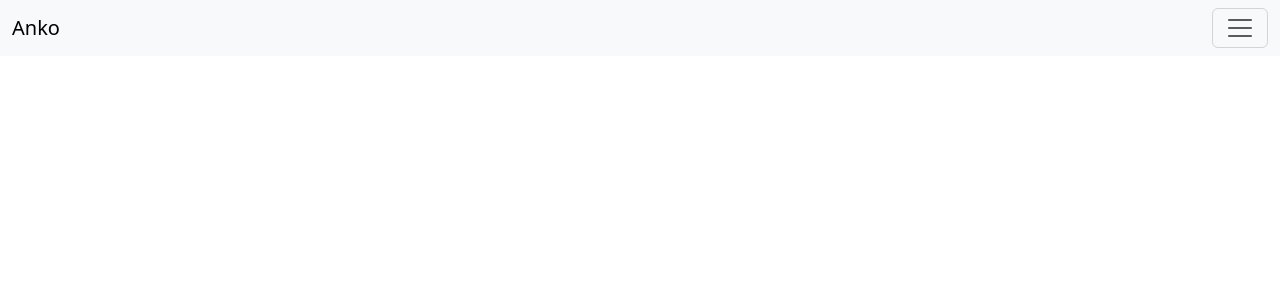
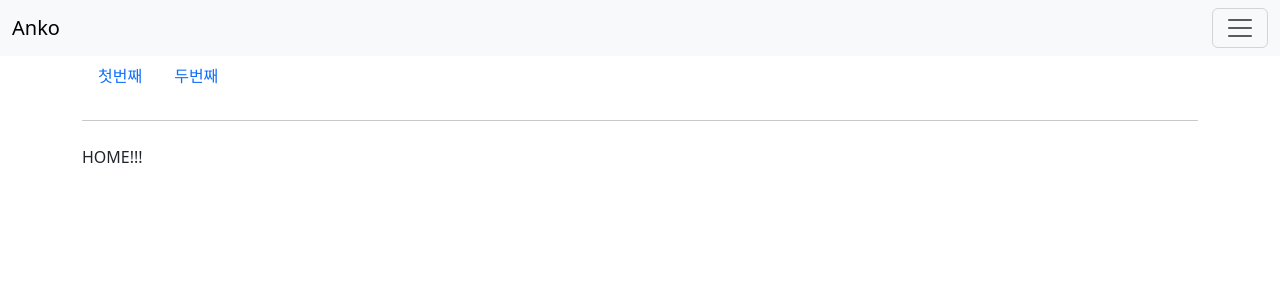
Before and after one commit to anko-developer/vue-reset, a Vue app: page /nested in a window 1280 px wide. Before the commit this address had no page. Shown: the top 300 px of the page. Built offline with nearby package versions, Linux system fonts and the light colour scheme.

Commit message:
router 중첩, props

```diff
--- a/src/api/posts.js
+++ b/src/api/posts.js
@@ -2,35 +2,40 @@ const posts = [
   {
     id: 1,
     title: '제목1',
-    content: '내용',
+    content: '내용111',
     createdAt: '2023-06-22',
   },
   {
     id: 2,
     title: '제목2',
-    content: '내용',
-    createdAt: '2023-06-22',
+    content: '내용22222',
+    createdAt: '2023-06-24',
   },
   {
     id: 3,
     title: '제목3',
-    content: '내용',
-    createdAt: '2023-06-22',
+    content: '내용3333333',
+    createdAt: '2023-06-20',
   },
   {
     id: 4,
     title: '제목4',
-    content: '내용',
-    createdAt: '2023-06-22',
+    content: '내용4',
+    createdAt: '2023-06-28',
   },
   {
     id: 5,
     title: '제목5',
-    content: '내용',
-    createdAt: '2023-06-22',
+    content: '내용5555',
+    createdAt: '2023-06-29',
   },
 ];
 
 export function getPosts() {
   return posts;
 }
+
+export function getPostById(id) {
+  const numberId = parseInt(id);
+  return posts.find(item => item.id === numberId);
+}
--- a/src/layouts/TheHeader.vue
+++ b/src/layouts/TheHeader.vue
@@ -52,6 +52,11 @@
                   글쓰기
                 </button>
               </li>
+              <li class="nav-item">
+                <RouterLink to="/nested" class="nav-link" active-class="active"
+                  >Nested</RouterLink
+                >
+              </li>
             </ul>
             <!-- <form class="d-flex mt-3" role="search">
               <input
--- a/src/router/index.js
+++ b/src/router/index.js
@@ -26,11 +26,39 @@ const routes = [
     path: '/post/:id',
     name: 'PostDetail',
     component: () => import('@/views/posts/PostDetailView.vue'),
+    props: route => ({ id: parseInt(route.params.id) }),
   },
   {
     path: '/post/:id/edit',
     name: 'PostEdit',
     component: () => import('@/views/posts/PostEditView.vue'),
+  },
+  {
+    path: '/:pathMatch(.*)*',
+    name: 'NotFound',
+    component: () => import('@/views/NotFoundView.vue'),
+  },
+  {
+    path: '/nested',
+    name: 'Nested',
+    component: () => import('@/views/nested/NestedView.vue'),
+    children: [
+      {
+        path: '',
+        name: 'NestedHome',
+        component: () => import('@/views/nested/NestedHome.vue'),
+      },
+      {
+        path: 'one',
+        name: 'NestedOne',
+        component: () => import('@/views/nested/NestedOne.vue'),
+      },
+      {
+        path: 'two',
+        name: 'NestedTwo',
+        component: () => import('@/views/nested/NestedTwo.vue'),
+      },
+    ],
   },
 ];
 
--- /dev/null
+++ b/src/views/NotFoundView.vue
@@ -0,0 +1,16 @@
+<template>
+  <div class="text-center py-5">
+    <h1>Error</h1>
+    <h2>404 Not Found</h2>
+    <div>요청한 페이지를 찾을 수 없습니다!</div>
+    <div class="mt-4">
+      <RouterLink to="/">
+        <button class="btn btn-primary">HOME</button>
+      </RouterLink>
+    </div>
+  </div>
+</template>
+
+<script setup></script>
+
+<style lang="scss" scoped></style>
--- /dev/null
+++ b/src/views/nested/NestedHome.vue
@@ -0,0 +1,7 @@
+<template>
+  <div>HOME!!!</div>
+</template>
+
+<script setup></script>
+
+<style lang="scss" scoped></style>
--- /dev/null
+++ b/src/views/nested/NestedOne.vue
@@ -0,0 +1,7 @@
+<template>
+  <div>첫번째</div>
+</template>
+
+<script setup></script>
+
+<style lang="scss" scoped></style>
--- /dev/null
+++ b/src/views/nested/NestedTwo.vue
@@ -0,0 +1,7 @@
+<template>
+  <div>두번째</div>
+</template>
+
+<script setup></script>
+
+<style lang="scss" scoped></style>
--- /dev/null
+++ b/src/views/nested/NestedView.vue
@@ -0,0 +1,28 @@
+<template>
+  <ul class="nav nav-pills">
+    <li class="nav-item">
+      <router-link
+        class="nav-link"
+        ative
+        active-class="active"
+        aria-current="page"
+        :to="{ name: 'NestedOne', replace: true }"
+        >첫번째</router-link
+      >
+    </li>
+    <li class="nav-item">
+      <router-link
+        class="nav-link"
+        active-class="active"
+        :to="{ name: 'NestedTwo', replace: true }"
+        >두번째</router-link
+      >
+    </li>
+  </ul>
+  <hr class="my-4" />
+  <RouterView></RouterView>
+</template>
+
+<script setup></script>
+
+<style lang="scss" scoped></style>
--- a/src/views/posts/PostDetailView.vue
+++ b/src/views/posts/PostDetailView.vue
@@ -1,8 +1,10 @@
 <template>
   <div>
-    <h2>제목</h2>
-    <p>내용</p>
-    <p class="text-muted">2023-06-23</p>
+    <div>{{ props.id }}</div>
+
+    <h2>{{ form.title }}</h2>
+    <p>{{ form.content }}</p>
+    <p class="text-muted">{{ form.createdAt }}</p>
     <hr class="my-4" />
     <div class="row">
       <div class="col-auto">
@@ -28,11 +30,23 @@
 </template>
 
 <script setup>
-import { useRouter, useRoute } from 'vue-router';
+import { ref, onMounted } from 'vue';
+import { useRouter } from 'vue-router';
+import { getPostById } from '@/api/posts';
 
-const route = useRoute();
+const props = defineProps({
+  id: {
+    type: Number,
+  },
+});
+
 const router = useRouter();
-const id = route.params.id;
+
+const form = ref({});
+const fetchPost = () => {
+  const data = getPostById(props.id);
+  form.value = { ...data };
+};
 
 const goListPage = () => {
   router.push('/post');
@@ -41,10 +55,14 @@ const goEditPage = () => {
   router.push({
     name: 'PostEdit',
     params: {
-      id,
+      id: props.id,
     },
   });
 };
+
+onMounted(() => {
+  fetchPost();
+});
 </script>
 
 <style lang="scss" scoped></style>
--- a/src/views/posts/PostListView.vue
+++ b/src/views/posts/PostListView.vue
@@ -13,6 +13,8 @@
       </div>
     </div>
   </div>
+  <hr class="my-4" />
+  <PostDetailView :id="1"></PostDetailView>
 </template>
 
 <script setup>
@@ -20,6 +22,7 @@ import { ref } from 'vue';
 import { useRouter } from 'vue-router';
 import { getPosts } from '@/api/posts';
 import PostItem from '@/components/posts/PostItem.vue';
+import PostDetailView from '@/views/posts/PostDetailView.vue';
 
 const router = useRouter();
 const posts = ref([]);
@@ -30,7 +33,6 @@ const fetchPosts = () => {
 fetchPosts();
 
 const goPage = id => {
-  // router.push(`/posts/${id}`);
   router.push({
     name: 'PostDetail',
     params: {
```
